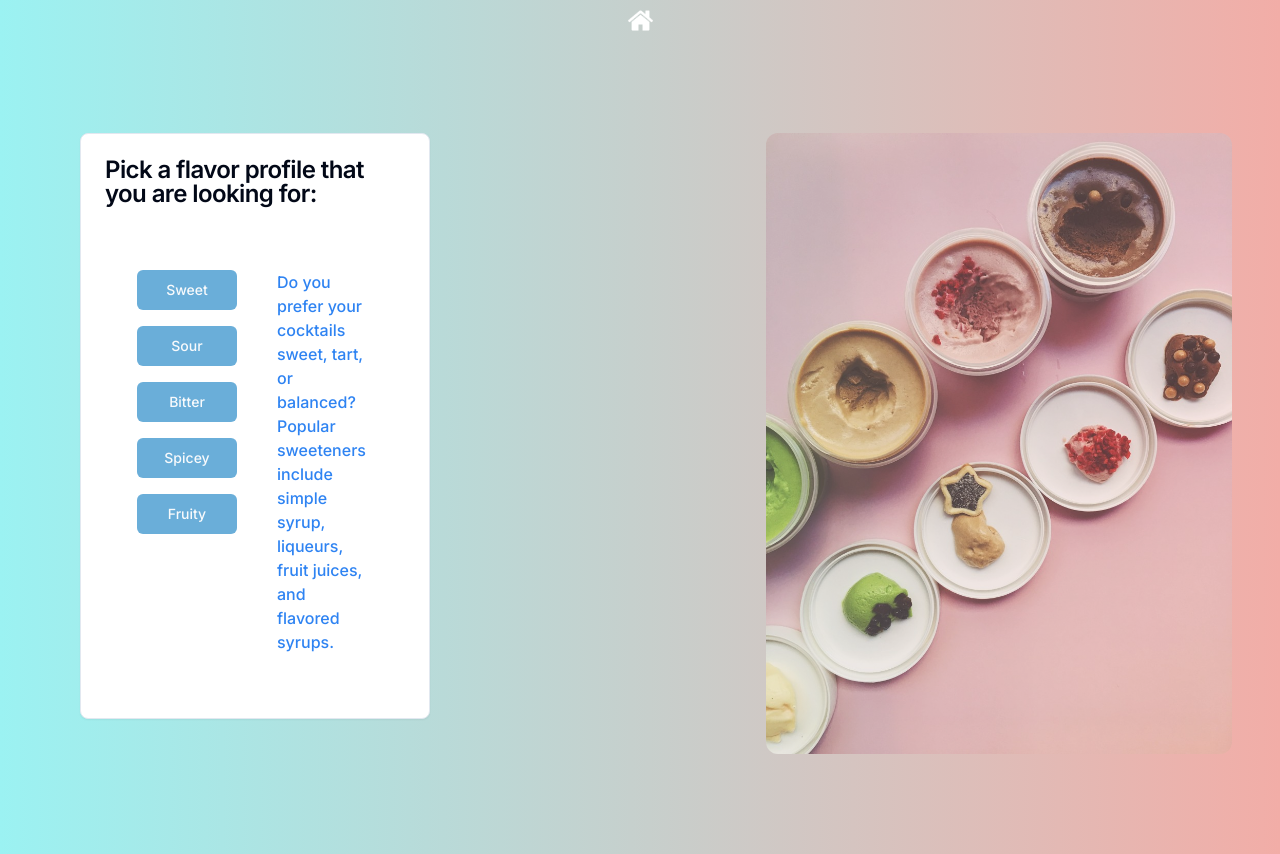
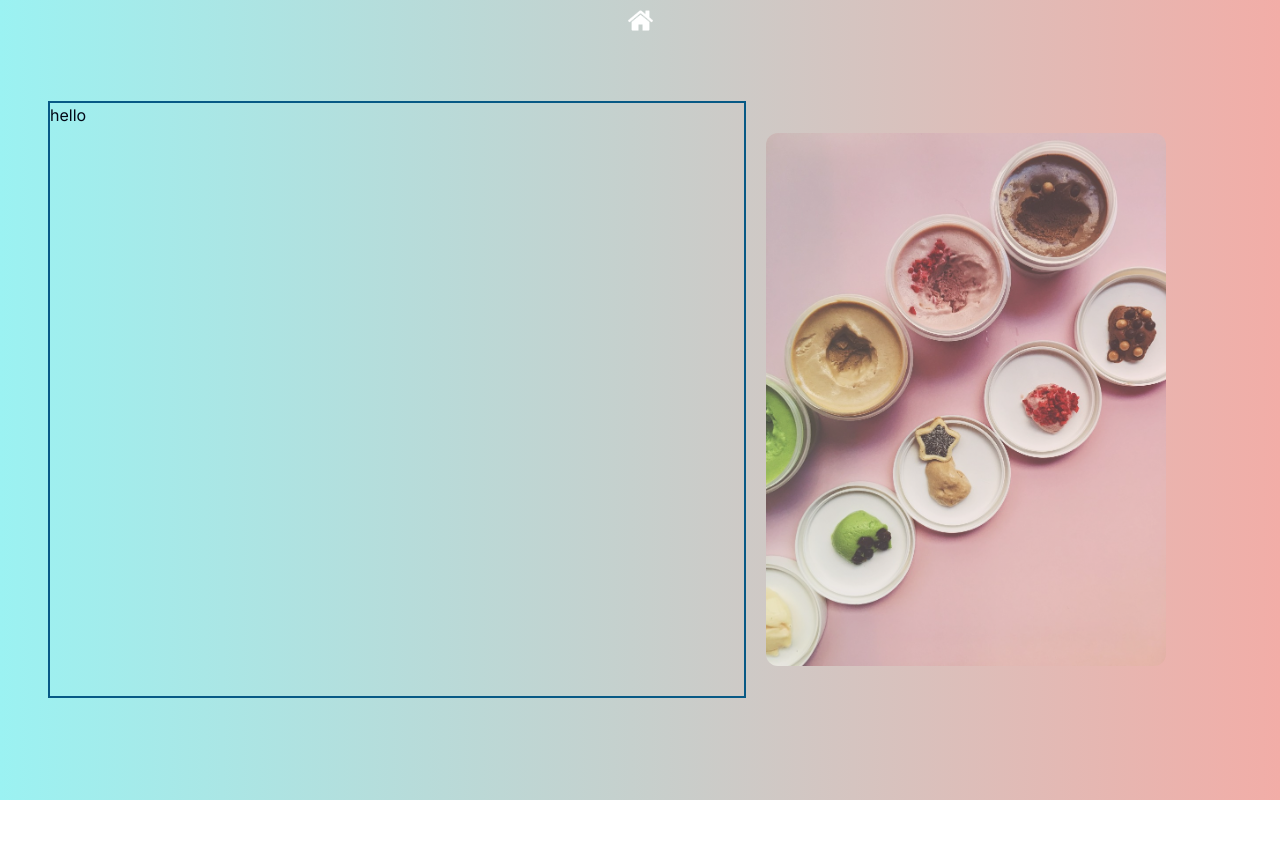
Before and after one commit to kingkwongsta/mixology, a Next.js app: page / in a window 1280 px wide. Both pictures are taken after a click on the button "Start Mixing". After the commit the page ends 800 px from the top, so only its background shows below. Built offline with nearby package versions, Linux system fonts and the light colour scheme.

Commit message:
debug the div height

```diff
--- a/src/app/components/QuestionCard.jsx
+++ b/src/app/components/QuestionCard.jsx
@@ -9,7 +9,7 @@ import {
 
 export default function QuestionCard({ question, content }) {
   return (
-    <Card className="w-[350px]">
+    <Card className="flex-grow-1 h-full bg-slate-600">
       <CardHeader>
         <CardTitle>{question}</CardTitle>
       </CardHeader>
--- a/src/app/layout/QuestionLayout.jsx
+++ b/src/app/layout/QuestionLayout.jsx
@@ -7,30 +7,30 @@ export default function RightImage({ children }) {
   return (
     <div className="m-10">
       {isImageOnRight ? (
+        <div className="flex flex-row items-stretch space-x-5">
+          <div className="basis-3/5 border-2 border-sky-800">hello</div>
+          <div className="basis-2/5">
+            <Image
+              className="my-8 grow rounded-xl opacity-70"
+              src={imageSrc}
+              alt={imageAlt}
+              width={400}
+              height={500}
+            />
+          </div>
+        </div>
+      ) : (
         <div className="flex flex-row space-x-5">
-          <div className="basis-3/5 min-h-[500px]">{children}</div>
-          <div className="basis-2/5 min-h-[500px]">
+          <div className="min-h-[500px] basis-2/5">
             <Image
-              className="rounded-xl my-8 opacity-70"
+              className="my-8 rounded-xl opacity-70"
               src={imageSrc}
               alt={imageAlt}
               width={500}
               height={500}
             />
           </div>
-        </div>
-      ) : (
-        <div className="flex flex-row space-x-5">
-          <div className="basis-2/5 min-h-[500px]">
-            <Image
-              className="rounded-xl my-8 opacity-70"
-              src={imageSrc}
-              alt={imageAlt}
-              width={500}
-              height={500}
-            />
-          </div>
-          <div className="basis-3/5 min-h-[500px]">{children}</div>
+          <div className="min-h-[500px] basis-3/5">{children}</div>
         </div>
       )}
     </div>
```
Also changed, not shown: src/app/components/Welcome.jsx (+16 -16 lines).
